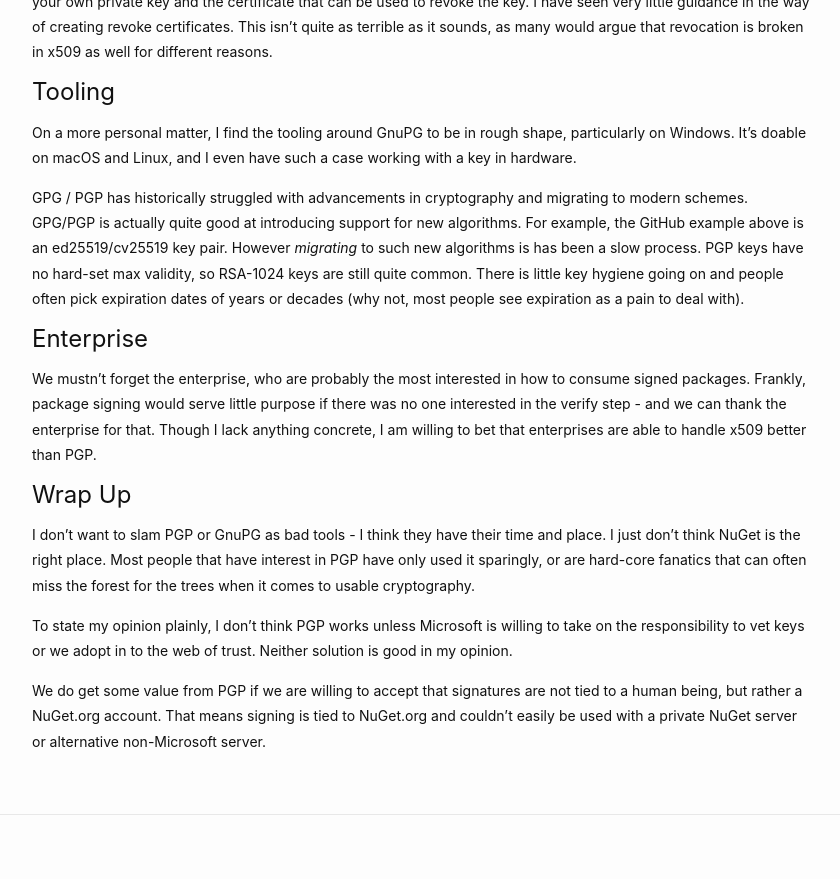
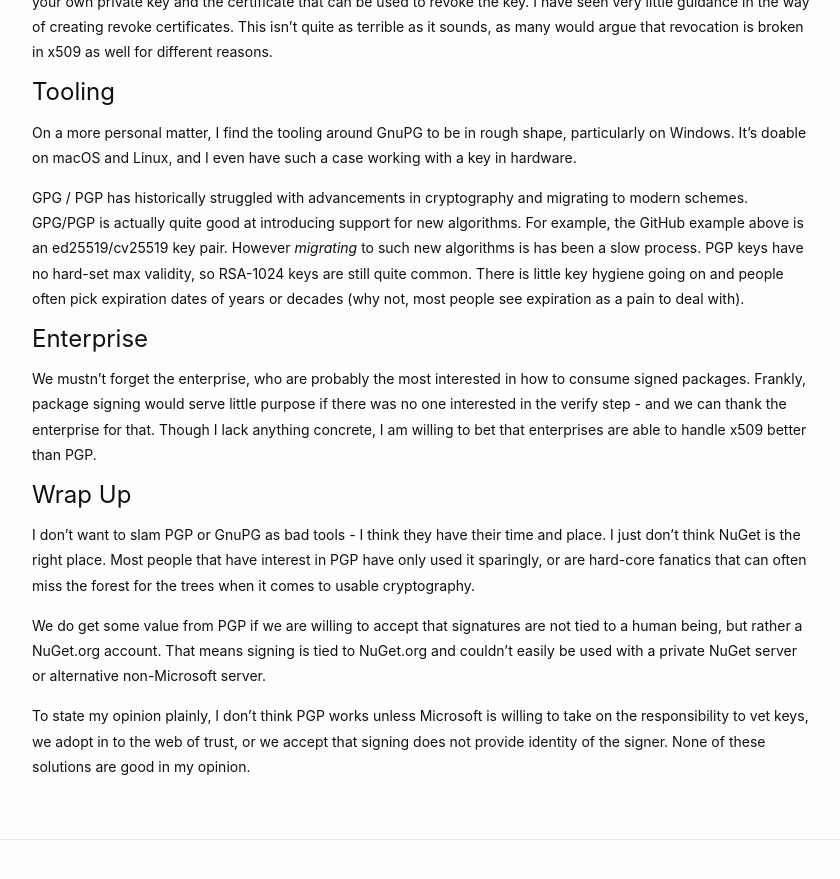
Before and after one commit to vcsjones/vcsjones.dev, a Jekyll site: the page built from _posts/2017-09-18-nuget-package-signing.md, in a window 1280 px wide and 900 px high, scrolled down 3848 px. Shown: the top 879 px of the window, without its empty margins (218-1058 px from the left). Built offline with Jekyll 4.4.1, drawn with Linux system fonts in a browser that asks for light colours.

Commit message:
Move things around.

```diff
--- a/_posts/2017-09-18-nuget-package-signing.md
+++ b/_posts/2017-09-18-nuget-package-signing.md
@@ -222,14 +222,15 @@
 interest in PGP have only used it sparingly, or are hard-core fanatics that can
 often miss the forest for the trees when it comes to usable cryptography.
 
-To state my opinion plainly, I don't think PGP works unless Microsoft is willing
-to take on the responsibility to vet keys or we adopt in to the web of trust.
-Neither solution is good in my opinion.
-
 We do get some value from PGP if we are willing to accept that signatures are
 not tied to a human being, but rather a NuGet.org account. That means signing
 is tied to NuGet.org and couldn't easily be used with a private NuGet server
 or alternative non-Microsoft server.
+
+To state my opinion plainly, I don't think PGP works unless Microsoft is willing
+to take on the responsibility to vet keys, we adopt in to the web of trust, or
+we accept that signing does not provide identity of the signer. None of these
+solutions are good in my opinion.
 
 [1]: https://blog.nuget.org/20170914/NuGet-Package-Signing.html
 [2]: /images/vs-verified-owners.png
```
